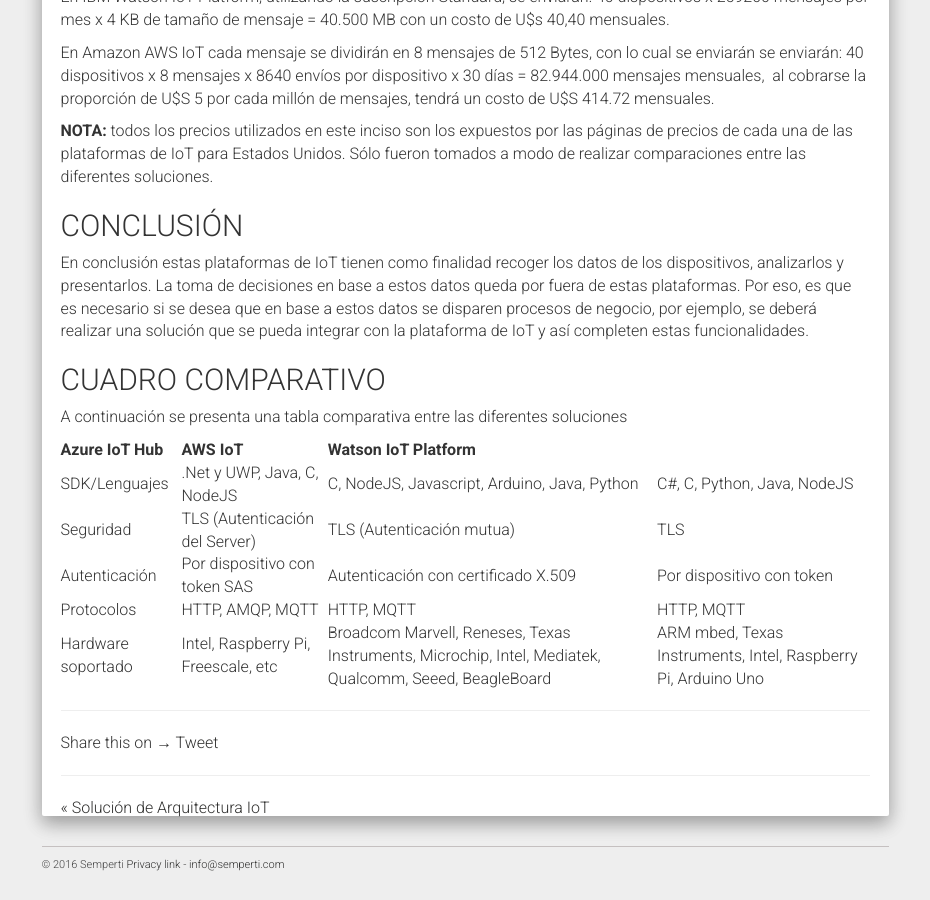
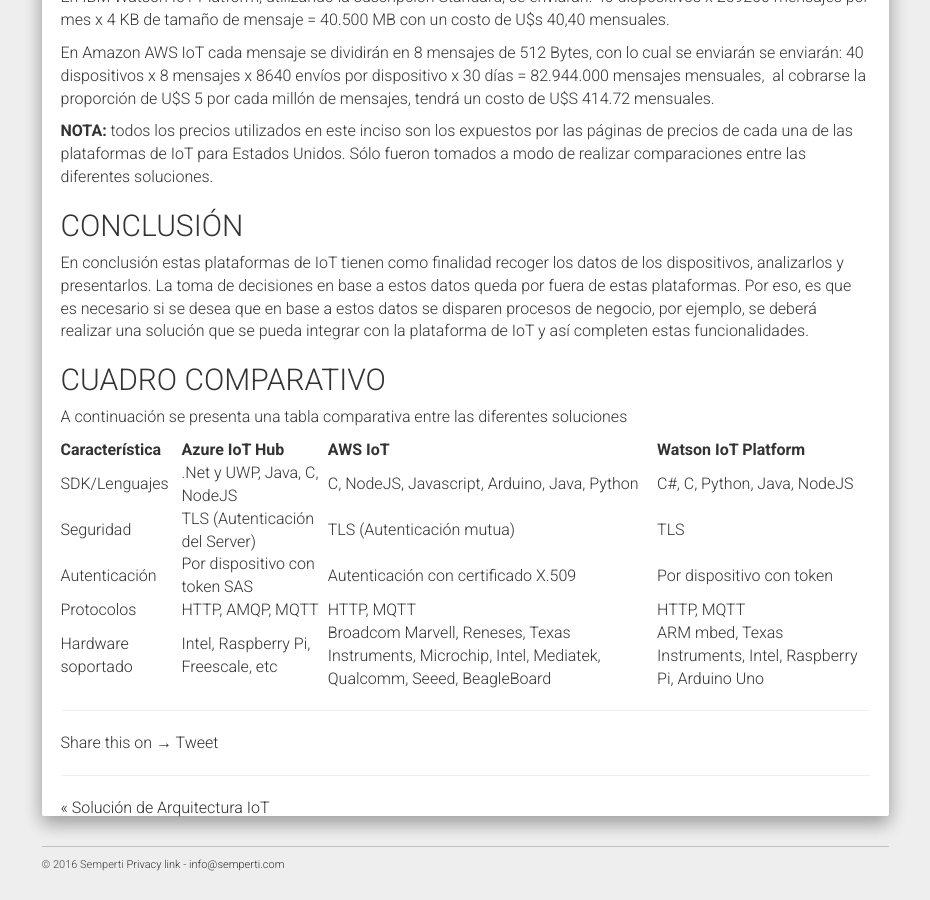
Before and after one commit to Semperti/semperti.github.io, a Jekyll site: the page built from _posts/2017-03-27-plataformas-iot.md, in a window 1280 px wide and 900 px high, scrolled down 4977 px. Shown: the whole window, without its empty margins (321-1251 px from the left). Built offline with Jekyll 4.4.1, drawn with Linux system fonts in a browser that asks for light colours; nearby versions of some CDN libraries; comment, search, counter and statistics services are not loaded.

Commit message:
Update 2017-03-27-plataformas-iot.md

```diff
--- a/_posts/2017-03-27-plataformas-iot.md
+++ b/_posts/2017-03-27-plataformas-iot.md
@@ -93,6 +93,7 @@
 
 
 Edición|Cantidad Mensajes|Precio por Mes|Disponibilidad
+-------|-----------------|--------------|--------------
 Free|8000|0|No
 S1|400.000|50|99,9%
 S2|6.000.000|500|99,9%
@@ -119,6 +120,7 @@
 
 
 Edición|Tier 1|Tier 2|Tier 3|Incluye
+-------|------|------|------|-------
 Lite|$0|$0|$0|20 dispositivos y 100 MB
 Standard|$0,001|$0,0007|$0,00014|Lite + ilimitados dispositivos
 Advanced|$0,0013|$0,00091|$0,000182|Standard + funciones de Analytics
@@ -149,8 +151,8 @@
 
 
 
-  |Azure IoT Hub|AWS IoT|Watson IoT Platform
--|-------------|-------|-------------------
+Característica|Azure IoT Hub|AWS IoT|Watson IoT Platform
+--------------|-------------|-------|-------------------
 SDK/Lenguajes|.Net y UWP, Java, C, NodeJS|C, NodeJS, Javascript, Arduino, Java, Python|C#, C, Python, Java, NodeJS
 Seguridad|TLS (Autenticación del Server)|TLS (Autenticación mutua)|TLS
 Autenticación|Por dispositivo con token SAS|Autenticación con certificado X.509|Por dispositivo con token
```
